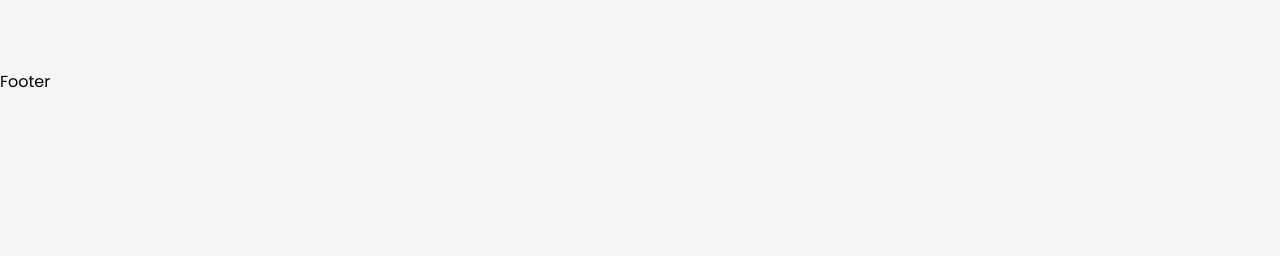
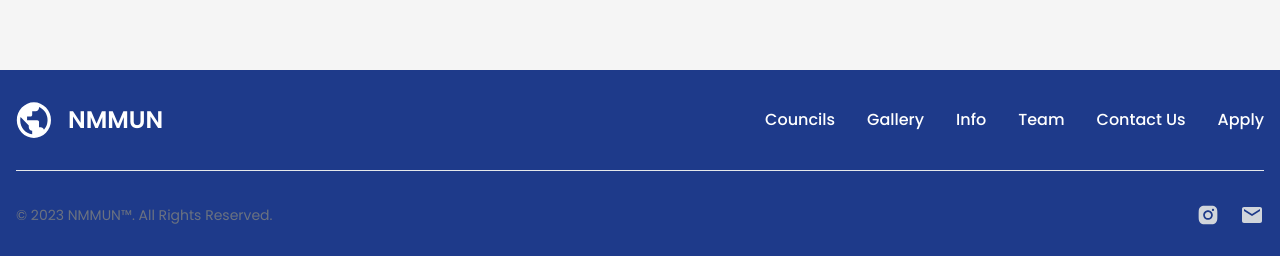
Before and after one commit to yuvi0110/nmmun, a Next.js app: page / in a window 1280 px wide. Shown: the part 1543-1799 px from the top of the page. Before the commit the page ends 1637 px from the top, so only its background shows below. Built offline with nearby package versions, Linux system fonts and the light colour scheme.

Commit message:
footer too

```diff
--- a/components/footer.tsx
+++ b/components/footer.tsx
@@ -1,9 +1,101 @@
-import React from 'react'
+import React from "react";
+import Link from "next/link";
+import { AiFillInstagram } from "react-icons/ai";
+import { MdEmail } from "react-icons/md";
 
 function Footer() {
-  return (
-    <div>Footer</div>
-  )
+	return (
+		<footer className="bg-blue-900">
+			<div className="w-full max-w-screen-xl mx-auto p-4 md:py-8">
+				<div className="sm:flex sm:items-center sm:justify-between">
+					<Link href="/" className="flex items-center mb-4 sm:mb-0">
+						<svg
+							width="36"
+							height="36"
+							viewBox="0 0 57 59"
+							fill="none"
+							xmlns="http://www.w3.org/2000/svg"
+						>
+							<path
+								d="M44.8533 45.443C44.1253 43.1097 42.0253 41.3889 39.5333 41.3889H36.7333V32.6389C36.7333 31.8653 36.4383 31.1235 35.9132 30.5765C35.3881 30.0295 34.6759 29.7222 33.9333 29.7222H17.1333V23.8889H22.7333C23.4759 23.8889 24.1881 23.5816 24.7132 23.0346C25.2383 22.4876 25.5333 21.7458 25.5333 20.9722V15.1389H31.1333C32.6186 15.1389 34.0429 14.5243 35.0931 13.4303C36.1433 12.3364 36.7333 10.8526 36.7333 9.30554V8.10971C40.0835 9.51661 43.0564 11.7482 45.3977 14.6134C47.739 17.4786 49.379 20.8921 50.1771 24.5618C50.9753 28.2314 50.9079 32.0479 49.9807 35.6845C49.0535 39.3211 47.2942 42.6694 44.8533 45.443ZM25.5333 52.8514C14.4733 51.4222 5.93334 41.6222 5.93334 29.7222C5.93334 27.9139 6.15734 26.1639 6.52134 24.5014L19.9333 38.4722V41.3889C19.9333 42.936 20.5233 44.4197 21.5735 45.5137C22.6237 46.6076 24.0481 47.2222 25.5333 47.2222M28.3333 0.555542C24.6563 0.555542 21.0153 1.30996 17.6182 2.77572C14.2211 4.24148 11.1344 6.38989 8.53435 9.09826C3.28333 14.5681 0.333344 21.9867 0.333344 29.7222C0.333344 37.4577 3.28333 44.8763 8.53435 50.3462C11.1344 53.0545 14.2211 55.2029 17.6182 56.6687C21.0153 58.1345 24.6563 58.8889 28.3333 58.8889C35.7594 58.8889 42.8813 55.816 48.1323 50.3462C53.3834 44.8763 56.3333 37.4577 56.3333 29.7222C56.3333 25.892 55.6091 22.0993 54.202 18.5606C52.7948 15.0219 50.7324 11.8066 48.1323 9.09826C45.5323 6.38989 42.4456 4.24148 39.0485 2.77572C35.6514 1.30996 32.0104 0.555542 28.3333 0.555542Z"
+								fill="#fff"
+							/>
+						</svg>
+
+						<span className="self-center text-2xl font-semibold whitespace-nowrap text-white ml-4">
+							NMMUN
+						</span>
+					</Link>
+
+					<ul className="flex gap-4 lg:gap-8 items-center">
+						<li>
+							<Link
+								href="/councils"
+								className="link text-white"
+								title="Councils"
+							>
+								Councils
+							</Link>
+						</li>
+						<li>
+							<Link href="/gallery" className="link text-white" title="Gallery">
+								Gallery
+							</Link>
+						</li>
+						<li>
+							<Link href="/info" className="link text-white" title="Info">
+								Info
+							</Link>
+						</li>
+						<li>
+							<Link href="/team" className="link text-white" title="Team">
+								Team
+							</Link>
+						</li>
+						<li>
+							<Link
+								href="/contact"
+								className="link text-white"
+								title="Contact Us"
+							>
+								Contact Us
+							</Link>
+						</li>
+						<li>
+							<Link href="/apply" className="link text-white" title="Apply">
+								Apply
+							</Link>
+						</li>
+					</ul>
+				</div>
+
+				<hr className="my-6 border-gray-200 sm:mx-auto dark:border-gray-700 lg:my-8" />
+
+				<div className="sm:flex sm:items-center sm:justify-between">
+					<span className="text-sm text-gray-500 sm:text-center dark:text-gray-400">
+						© 2023 NMMUN™. All Rights Reserved.
+					</span>
+
+					<div className="flex mt-4 space-x-5 sm:justify-center sm:mt-0">
+						<a
+							href="https://www.instagram.com/nmmun_23/"
+							className="text-gray-300 hover:text-white"
+						>
+							<AiFillInstagram className="w-6 h-6" />
+							<span className="sr-only">Instagram Page</span>
+						</a>
+						<a
+							href="mailto:clupaio4@gmail.com"
+							className="text-gray-300 hover:text-white"
+						>
+							<MdEmail className="w-6 h-6" />
+							<span className="sr-only">Email Link</span>
+						</a>
+					</div>
+				</div>
+			</div>
+		</footer>
+	);
 }
 
-export default Footer
+export default Footer;
--- a/components/nav.tsx
+++ b/components/nav.tsx
@@ -7,13 +7,13 @@ import { motion } from "framer-motion";
 const Navbar = () => {
 	return (
 		<motion.nav
-			className="flex items-center justify-between border-b border-gray-300 p-h py-2 md:py-3 lg:py-4 sticky"
+			className="flex items-center justify-between border-b border-gray-300 p-h py-2 md:py-3 lg:py-4 w-full"
 			initial={{
 				y: -25,
 				opacity: 0,
 			}}
 			animate={{ y: 0, opacity: 1 }}
-			transition={{ duration: 0.4, delay: 1.6}}
+			transition={{ duration: 0.4, delay: 1.6 }}
 		>
 			{/* LOGO */}
 			<div>
--- a/package.json
+++ b/package.json
@@ -12,7 +12,8 @@
 		"framer-motion": "^10.13.0",
 		"next": "13.4.12",
 		"react": "18.2.0",
-		"react-dom": "18.2.0"
+		"react-dom": "18.2.0",
+		"react-icons": "^4.10.1"
 	},
 	"devDependencies": {
 		"@types/node": "20.4.3",
--- a/pages/_app.tsx
+++ b/pages/_app.tsx
@@ -12,7 +12,7 @@ export default function App({ Component, pageProps }: AppProps) {
 
 	return (
 		<AnimatePresence mode="wait">
-			<motion.div
+			{/* <motion.div
 				className="w-full h-full bg-blue-600 fixed top-0 left-0 z-50 flex justify-center items-center"
 				initial={{
 					x: 0,
@@ -50,10 +50,10 @@ export default function App({ Component, pageProps }: AppProps) {
 						fill="#fff"
 					/>
 				</motion.svg>
-			</motion.div>
+			</motion.div> */}
 
 			<div
-				className="max-w-7xl"
+				className="max-w-7xl relative"
 				style={{
 					width: "100vw",
 				}}
```
Also changed, not shown: 1 other file (tests, documents, lock files or other folders).
